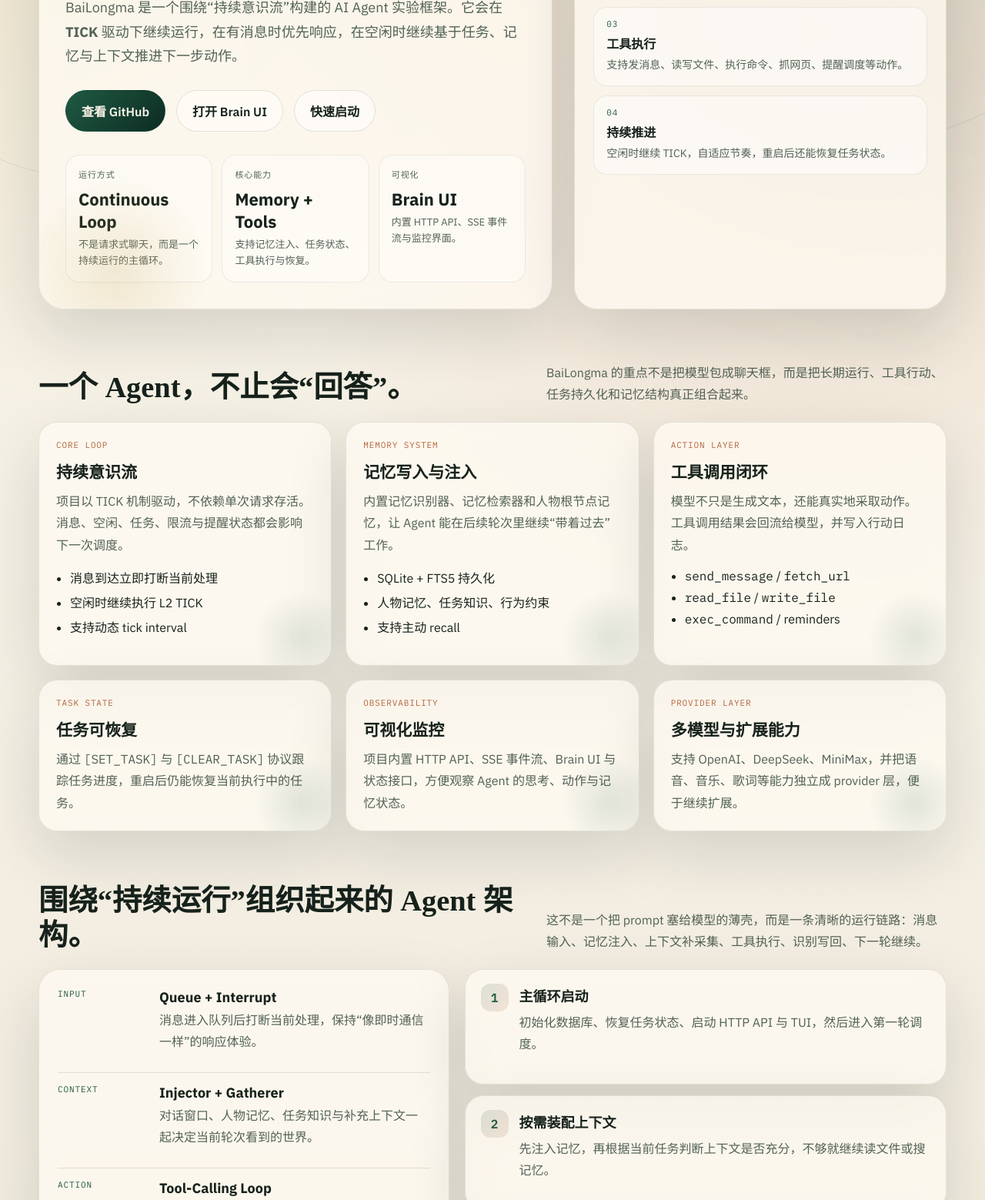
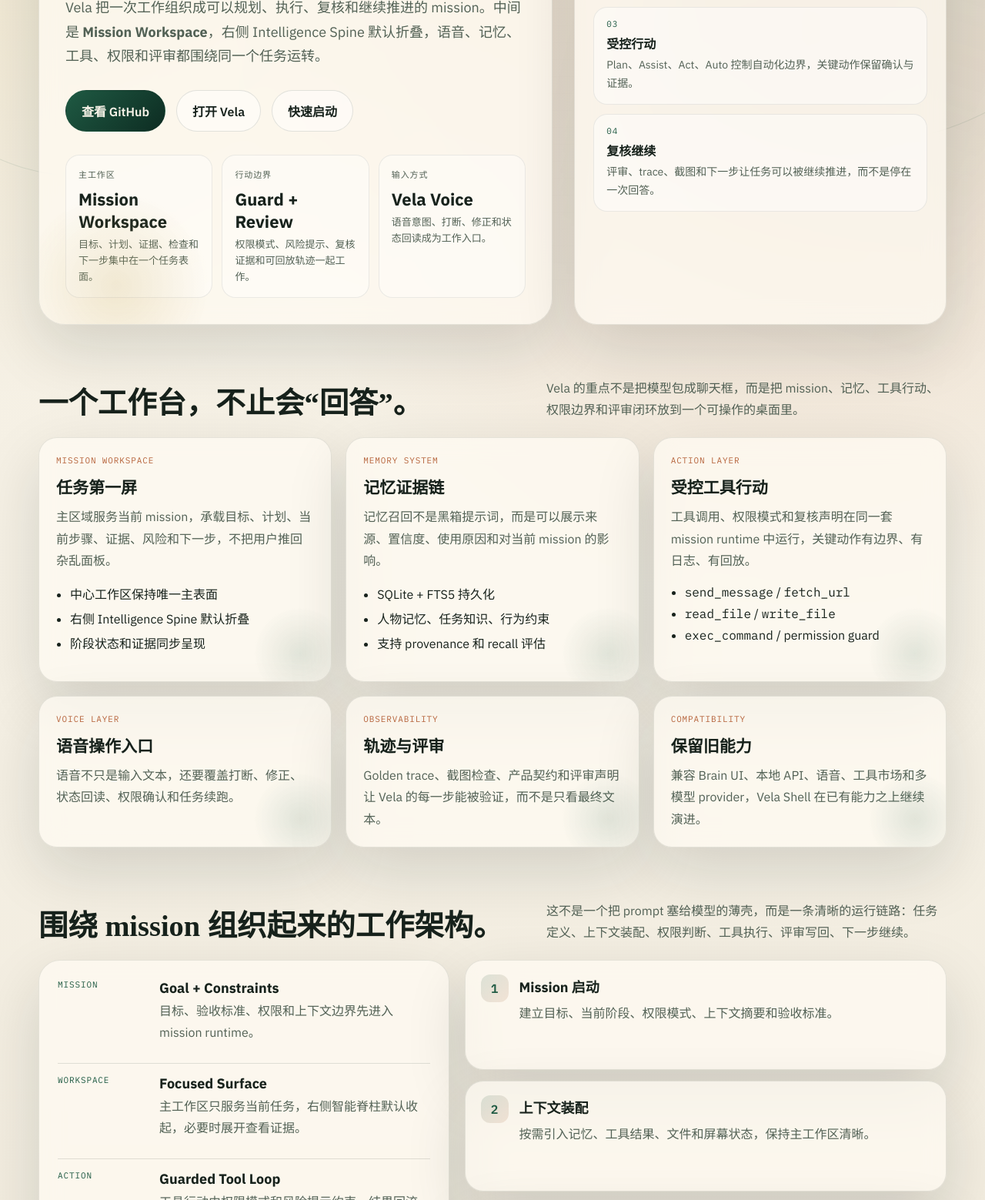
Before and after one commit to yeyunzhou-26/Vela, an Electron app: page website.html in a window 1280 px wide. Shown: the part 429-1988 px from the top of the page at 77% size. Drawn offline with Linux system fonts and the light colour scheme.

Commit message:
完成 Vela 仓库表面品牌迁移

```diff
--- a/website.html
+++ b/website.html
@@ -3,10 +3,10 @@
 <head>
   <meta charset="UTF-8">
   <meta name="viewport" content="width=device-width, initial-scale=1.0">
-  <title>BaiLongma | 持续运行的 AI Agent</title>
+  <title>Vela | AI Operating Desk</title>
   <meta
     name="description"
-    content="BaiLongma 是一个持续运行的 AI Agent 实验框架，具备 Tick 驱动、任务持久化、记忆注入、工具调用与可视化监控能力。"
+    content="Vela 是一个 mission-first 的 AI Operating Desk，围绕 Mission Workspace、Voice、Memory、Guard 和 Review 组织 AI 工作。"
   >
   <link rel="preconnect" href="https://fonts.googleapis.com">
   <link rel="preconnect" href="https://fonts.gstatic.com" crossorigin>
@@ -183,138 +183,138 @@
     <div class="beam"></div>
     <div class="container">
       <header class="nav">
-        <a class="brand" href="#top" aria-label="BaiLongma">
+        <a class="brand" href="#top" aria-label="Vela">
           <span class="brand-mark" aria-hidden="true"></span>
           <span class="brand-copy">
-            <span class="brand-name">BaiLongma</span>
-            <span class="brand-sub">Continuous Agent Framework</span>
+            <span class="brand-name">Vela</span>
+            <span class="brand-sub">AI Operating Desk</span>
           </span>
         </a>
         <nav class="nav-links">
           <a class="pill-link" href="#features">能力</a>
           <a class="pill-link" href="#architecture">架构</a>
           <a class="pill-link" href="#quickstart">开始使用</a>
-          <a class="pill-link" href="https://github.com/xiaoyuanda666-ship-it/BaiLongma" target="_blank" rel="noreferrer">GitHub</a>
+          <a class="pill-link" href="https://github.com/yeyunzhou-26/Vela" target="_blank" rel="noreferrer">GitHub</a>
         </nav>
       </header>
 
       <main id="top">
         <section class="hero">
           <div class="hero-main">
-            <div class="eyebrow">Tick-Driven • Memory-Injected • Tool-Acting</div>
-            <h1>不是一问一答，<br>而是持续运行的 AI Agent。</h1>
-            <p class="hero-lead">BaiLongma 是一个围绕“持续意识流”构建的 AI Agent 实验框架。它会在 <strong>TICK</strong> 驱动下继续运行，在有消息时优先响应，在空闲时继续基于任务、记忆与上下文推进下一步动作。</p>
+            <div class="eyebrow">Mission-First • Voice Layer • Guarded Autonomy</div>
+            <h1>不是聊天壳，<br>而是 AI 工作操作台。</h1>
+            <p class="hero-lead">Vela 把一次工作组织成可以规划、执行、复核和继续推进的 mission。中间是 <strong>Mission Workspace</strong>，右侧 Intelligence Spine 默认折叠，语音、记忆、工具、权限和评审都围绕同一个任务运转。</p>
             <div class="hero-actions">
-              <a class="button button-primary" href="https://github.com/xiaoyuanda666-ship-it/BaiLongma" target="_blank" rel="noreferrer">查看 GitHub</a>
-              <a class="button button-secondary" href="/brain-ui">打开 Brain UI</a>
+              <a class="button button-primary" href="https://github.com/yeyunzhou-26/Vela" target="_blank" rel="noreferrer">查看 GitHub</a>
+              <a class="button button-secondary" href="/vela.html">打开 Vela</a>
               <a class="button button-secondary" href="#quickstart">快速启动</a>
             </div>
             <div class="hero-grid">
               <div class="mini-stat">
-                <div class="mini-stat-label">运行方式</div>
-                <div class="mini-stat-value">Continuous Loop</div>
-                <div class="mini-stat-note">不是请求式聊天，而是一个持续运行的主循环。</div>
+                <div class="mini-stat-label">主工作区</div>
+                <div class="mini-stat-value">Mission Workspace</div>
+                <div class="mini-stat-note">目标、计划、证据、检查和下一步集中在一个任务表面。</div>
               </div>
               <div class="mini-stat">
-                <div class="mini-stat-label">核心能力</div>
-                <div class="mini-stat-value">Memory + Tools</div>
-                <div class="mini-stat-note">支持记忆注入、任务状态、工具执行与恢复。</div>
+                <div class="mini-stat-label">行动边界</div>
+                <div class="mini-stat-value">Guard + Review</div>
+                <div class="mini-stat-note">权限模式、风险提示、复核证据和可回放轨迹一起工作。</div>
               </div>
               <div class="mini-stat">
-                <div class="mini-stat-label">可视化</div>
-                <div class="mini-stat-value">Brain UI</div>
-                <div class="mini-stat-note">内置 HTTP API、SSE 事件流与监控界面。</div>
+                <div class="mini-stat-label">输入方式</div>
+                <div class="mini-stat-value">Vela Voice</div>
+                <div class="mini-stat-note">语音意图、打断、修正和状态回读成为工作入口。</div>
               </div>
             </div>
           </div>
           <aside class="hero-side">
             <div class="hero-card-top">
-              <div class="hero-card-title">Runtime Pulse</div>
-              <div class="hero-card-tag">Agent</div>
+              <div class="hero-card-title">Mission Pulse</div>
+              <div class="hero-card-tag">Vela</div>
             </div>
             <div class="flow">
-              <div class="flow-step"><span>01</span><strong>接收消息</strong><p>外部消息进入队列后，会打断当前思考并立刻切回响应路径。</p></div>
-              <div class="flow-step"><span>02</span><strong>记忆注入</strong><p>对话窗口、人物记忆、任务知识、行为约束会按需装配进系统提示。</p></div>
-              <div class="flow-step"><span>03</span><strong>工具执行</strong><p>支持发消息、读写文件、执行命令、抓网页、提醒调度等动作。</p></div>
-              <div class="flow-step"><span>04</span><strong>持续推进</strong><p>空闲时继续 TICK，自适应节奏，重启后还能恢复任务状态。</p></div>
+              <div class="flow-step"><span>01</span><strong>定义 Mission</strong><p>目标、上下文、约束、权限和验收标准先进入同一个工作空间。</p></div>
+              <div class="flow-step"><span>02</span><strong>装配上下文</strong><p>记忆、文件、工具状态和界面信号按需进入当前任务，不淹没主工作区。</p></div>
+              <div class="flow-step"><span>03</span><strong>受控行动</strong><p>Plan、Assist、Act、Auto 控制自动化边界，关键动作保留确认与证据。</p></div>
+              <div class="flow-step"><span>04</span><strong>复核继续</strong><p>评审、trace、截图和下一步让任务可以被继续推进，而不是停在一次回答。</p></div>
             </div>
           </aside>
         </section>
 
         <section class="section" id="features">
           <div class="section-head">
-            <div><h2>一个 Agent，不止会“回答”。</h2></div>
-            <p>BaiLongma 的重点不是把模型包成聊天框，而是把长期运行、工具行动、任务持久化和记忆结构真正组合起来。</p>
+            <div><h2>一个工作台，不止会“回答”。</h2></div>
+            <p>Vela 的重点不是把模型包成聊天框，而是把 mission、记忆、工具行动、权限边界和评审闭环放到一个可操作的桌面里。</p>
           </div>
           <div class="feature-grid">
             <article class="feature-card">
-              <div class="feature-kicker">Core Loop</div>
-              <h3>持续意识流</h3>
-              <p>项目以 TICK 机制驱动，不依赖单次请求存活。消息、空闲、任务、限流与提醒状态都会影响下一次调度。</p>
+              <div class="feature-kicker">Mission Workspace</div>
+              <h3>任务第一屏</h3>
+              <p>主区域服务当前 mission，承载目标、计划、当前步骤、证据、风险和下一步，不把用户推回杂乱面板。</p>
               <ul class="feature-list">
-                <li>消息到达立即打断当前处理</li>
-                <li>空闲时继续执行 L2 TICK</li>
-                <li>支持动态 tick interval</li>
+                <li>中心工作区保持唯一主表面</li>
+                <li>右侧 Intelligence Spine 默认折叠</li>
+                <li>阶段状态和证据同步呈现</li>
               </ul>
             </article>
             <article class="feature-card">
               <div class="feature-kicker">Memory System</div>
-              <h3>记忆写入与注入</h3>
-              <p>内置记忆识别器、记忆检索器和人物根节点记忆，让 Agent 能在后续轮次里继续“带着过去”工作。</p>
+              <h3>记忆证据链</h3>
+              <p>记忆召回不是黑箱提示词，而是可以展示来源、置信度、使用原因和对当前 mission 的影响。</p>
               <ul class="feature-list">
                 <li>SQLite + FTS5 持久化</li>
                 <li>人物记忆、任务知识、行为约束</li>
-                <li>支持主动 recall</li>
+                <li>支持 provenance 和 recall 评估</li>
               </ul>
             </article>
             <article class="feature-card">
               <div class="feature-kicker">Action Layer</div>
-              <h3>工具调用闭环</h3>
-              <p>模型不只是生成文本，还能真实地采取动作。工具调用结果会回流给模型，并写入行动日志。</p>
+              <h3>受控工具行动</h3>
+              <p>工具调用、权限模式和复核声明在同一套 mission runtime 中运行，关键动作有边界、有日志、有回放。</p>
               <ul class="feature-list">
                 <li><code>send_message</code> / <code>fetch_url</code></li>
                 <li><code>read_file</code> / <code>write_file</code></li>
-                <li><code>exec_command</code> / reminders</li>
+                <li><code>exec_command</code> / permission guard</li>
               </ul>
             </article>
             <article class="feature-card">
-              <div class="feature-kicker">Task State</div>
-              <h3>任务可恢复</h3>
-              <p>通过 <code>[SET_TASK]</code> 与 <code>[CLEAR_TASK]</code> 协议跟踪任务进度，重启后仍能恢复当前执行中的任务。</p>
+              <div class="feature-kicker">Voice Layer</div>
+              <h3>语音操作入口</h3>
+              <p>语音不只是输入文本，还要覆盖打断、修正、状态回读、权限确认和任务续跑。</p>
             </article>
             <article class="feature-card">
               <div class="feature-kicker">Observability</div>
-              <h3>可视化监控</h3>
-              <p>项目内置 HTTP API、SSE 事件流、Brain UI 与状态接口，方便观察 Agent 的思考、动作与记忆状态。</p>
+              <h3>轨迹与评审</h3>
+              <p>Golden trace、截图检查、产品契约和评审声明让 Vela 的每一步能被验证，而不是只看最终文本。</p>
             </article>
             <article class="feature-card">
-              <div class="feature-kicker">Provider Layer</div>
-              <h3>多模型与扩展能力</h3>
-              <p>支持 OpenAI、DeepSeek、MiniMax，并把语音、音乐、歌词等能力独立成 provider 层，便于继续扩展。</p>
+              <div class="feature-kicker">Compatibility</div>
+              <h3>保留旧能力</h3>
+              <p>兼容 Brain UI、本地 API、语音、工具市场和多模型 provider，Vela Shell 在已有能力之上继续演进。</p>
             </article>
           </div>
         </section>
 
         <section class="section" id="architecture">
           <div class="section-head">
-            <div><h2>围绕“持续运行”组织起来的 Agent 架构。</h2></div>
-            <p>这不是一个把 prompt 塞给模型的薄壳，而是一条清晰的运行链路：消息输入、记忆注入、上下文补采集、工具执行、识别写回、下一轮继续。</p>
+            <div><h2>围绕 mission 组织起来的工作架构。</h2></div>
+            <p>这不是一个把 prompt 塞给模型的薄壳，而是一条清晰的运行链路：任务定义、上下文装配、权限判断、工具执行、评审写回、下一步继续。</p>
           </div>
           <div class="architecture">
             <div class="panel">
               <div class="stack">
-                <div class="stack-row"><div class="stack-label">Input</div><div><strong>Queue + Interrupt</strong><p>消息进入队列后打断当前处理，保持“像即时通信一样”的响应体验。</p></div></div>
-                <div class="stack-row"><div class="stack-label">Context</div><div><strong>Injector + Gatherer</strong><p>对话窗口、人物记忆、任务知识与补充上下文一起决定当前轮次看到的世界。</p></div></div>
-                <div class="stack-row"><div class="stack-label">Action</div><div><strong>Tool-Calling Loop</strong><p>模型可以多轮调用工具，直到真正完成动作，而不是一次性吐出答案就结束。</p></div></div>
-                <div class="stack-row"><div class="stack-label">Memory</div><div><strong>Recognizer + SQLite</strong><p>把值得长期保留的事实、人物、对象与经验写回数据库，供后续继续使用。</p></div></div>
-                <div class="stack-row"><div class="stack-label">Observe</div><div><strong>API + SSE + Brain UI</strong><p>把 Agent 的内部状态暴露为可以看见、可以调试、可以继续扩展的界面与接口。</p></div></div>
+                <div class="stack-row"><div class="stack-label">Mission</div><div><strong>Goal + Constraints</strong><p>目标、验收标准、权限和上下文边界先进入 mission runtime。</p></div></div>
+                <div class="stack-row"><div class="stack-label">Workspace</div><div><strong>Focused Surface</strong><p>主工作区只服务当前任务，右侧智能脊柱默认收起，必要时展开查看证据。</p></div></div>
+                <div class="stack-row"><div class="stack-label">Action</div><div><strong>Guarded Tool Loop</strong><p>工具行动由权限模式和风险提示约束，结果回流到任务轨迹和评审区域。</p></div></div>
+                <div class="stack-row"><div class="stack-label">Memory</div><div><strong>Recall + Provenance</strong><p>可解释地召回、引用和写回长期记忆，供后续 mission 继续使用。</p></div></div>
+                <div class="stack-row"><div class="stack-label">Review</div><div><strong>Trace + Evidence</strong><p>把内部状态暴露为可以看见、可以调试、可以继续扩展的界面与接口。</p></div></div>
               </div>
             </div>
             <div class="timeline">
-              <div class="timeline-card"><div class="timeline-index">1</div><div><h3>主循环启动</h3><p>初始化数据库、恢复任务状态、启动 HTTP API 与 TUI，然后进入第一轮调度。</p></div></div>
-              <div class="timeline-card"><div class="timeline-index">2</div><div><h3>按需装配上下文</h3><p>先注入记忆，再根据当前任务判断上下文是否充分，不够就继续读文件或搜记忆。</p></div></div>
-              <div class="timeline-card"><div class="timeline-index">3</div><div><h3>模型驱动行动</h3><p>输出文本、触发工具、消费工具结果、追加行动日志，然后决定下一轮要不要继续。</p></div></div>
-              <div class="timeline-card"><div class="timeline-index">4</div><div><h3>记忆落库</h3><p>识别值得长期保留的知识与关系，去重后写入持久层，形成可继续积累的 Agent 历史。</p></div></div>
+              <div class="timeline-card"><div class="timeline-index">1</div><div><h3>Mission 启动</h3><p>建立目标、当前阶段、权限模式、上下文摘要和验收标准。</p></div></div>
+              <div class="timeline-card"><div class="timeline-index">2</div><div><h3>上下文装配</h3><p>按需引入记忆、工具结果、文件和屏幕状态，保持主工作区清晰。</p></div></div>
+              <div class="timeline-card"><div class="timeline-index">3</div><div><h3>受控执行</h3><p>模型可以多轮调用工具，但关键动作会经过 Guard、确认和 trace 记录。</p></div></div>
+              <div class="timeline-card"><div class="timeline-index">4</div><div><h3>复核续跑</h3><p>评审结论、证据和下一步写回任务，让工作可以继续，而不是停在一次响应。</p></div></div>
             </div>
           </div>
         </section>
@@ -322,24 +322,25 @@
         <section class="section" id="quickstart">
           <div class="section-head">
             <div><h2>几分钟内把它跑起来。</h2></div>
-            <p>BaiLongma 的定位是本地可运行、可观察、可继续改造的 Agent 实验框架。你可以先跑起来，再按自己的方向继续扩展它。</p>
+            <p>Vela 的定位是本地可运行、可观察、可继续改造的 AI Operating Desk。你可以先打开 Vela Shell，再按自己的工作流继续扩展它。</p>
           </div>
           <div class="quickstart">
             <div class="code-block">
               <div class="code-head"><h3>Quick Start</h3><span>Terminal</span></div>
-              <pre><code>git clone https://github.com/xiaoyuanda666-ship-it/BaiLongma.git
-cd BaiLongma
+              <pre><code>git clone git@github.com:yeyunzhou-26/Vela.git
+cd Vela
 npm install
 
 # .env
 LLM_PROVIDER=openai
 OPENAI_API_KEY=your_key_here
 
-npm start</code></pre>
+npm run dev:vela</code></pre>
             </div>
             <div class="code-block">
               <div class="code-head"><h3>Open Interfaces</h3><span>Runtime</span></div>
-              <pre><code>http://127.0.0.1:3721/site
+              <pre><code>http://127.0.0.1:4173/vela.html
+http://127.0.0.1:3721/vela.html
 http://127.0.0.1:3721/brain-ui
 http://127.0.0.1:3721/events
 http://127.0.0.1:3721/status
@@ -347,20 +348,20 @@
             </div>
           </div>
           <div class="quote" style="margin-top: 20px;">
-            <p>如果你想做的不是一个“会聊天的壳”，而是一个能持续存在、能记住、能行动、能继续推进任务的 Agent，BaiLongma 是一个很好的起点。</p>
-            <small>Built Around Continuous Agent Runtime</small>
+            <p>如果你想做的不是一个“会聊天的壳”，而是一个能承载任务、记住证据、受控行动、持续复核的 AI 工作台，Vela 是一个很好的起点。</p>
+            <small>Built Around Mission-First AI Work</small>
           </div>
         </section>
 
         <section class="section cta">
           <div class="cta-shell">
             <div>
-              <h2>把你的 Agent 从“回答器”，推进成“持续系统”。</h2>
-              <p>现在就去看源码、跑起来，或者直接打开 Brain UI 感受它的运行状态。这个项目最有趣的地方，不是它已经完成了什么，而是它已经具备了继续长成一个更完整 Agent 的骨架。</p>
+              <h2>把 AI 从“回答器”，推进成“工作操作台”。</h2>
+              <p>现在就去看源码、跑起来，或者直接打开 Vela Shell 感受 Mission Workspace 的运行状态。最重要的不是多一个面板，而是让 AI 工作有目标、有边界、有证据、有下一步。</p>
             </div>
             <div class="cta-links">
-              <a class="button button-primary" href="https://github.com/xiaoyuanda666-ship-it/BaiLongma" target="_blank" rel="noreferrer">Star on GitHub</a>
-              <a class="button button-secondary" href="/brain-ui">Open Brain UI</a>
+              <a class="button button-primary" href="https://github.com/yeyunzhou-26/Vela" target="_blank" rel="noreferrer">Star on GitHub</a>
+              <a class="button button-secondary" href="/vela.html">Open Vela</a>
               <a class="button button-secondary" href="/status">View Status API</a>
             </div>
           </div>
@@ -368,7 +369,7 @@
       </main>
 
       <footer class="footer">
-        <div>BaiLongma · 持续运行的 AI Agent 实验框架</div>
+        <div>Vela · AI Operating Desk</div>
         <div>Official site route: <code>/site</code></div>
       </footer>
     </div>
```
Also changed, not shown: package.json (+9 -9 lines), README.md, 1 other file.
